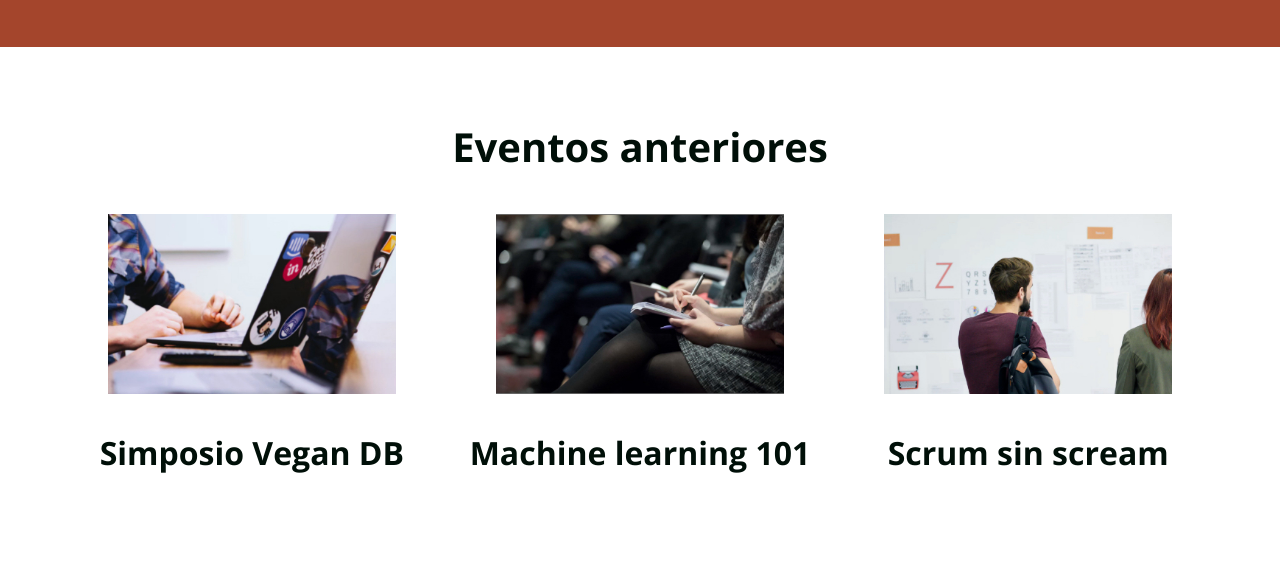
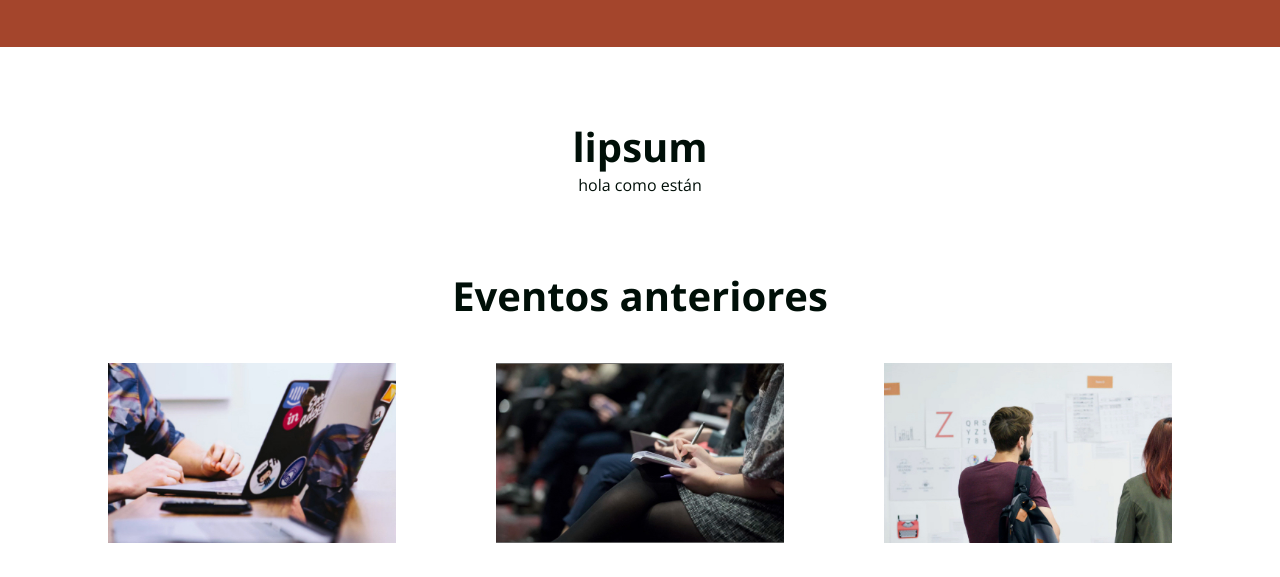
Before and after one commit to altazor2012/meet_coffee, a plain HTML site: page index.html in a window 1280 px wide. Shown: the part 1350-1927 px from the top of the page. Drawn offline with nearby package versions, Linux system fonts and the light colour scheme.

Commit message:
se agregó cambio en el index

```diff
--- a/index.html
+++ b/index.html
@@ -48,6 +48,12 @@
 		</div>
 	</section>
 
+  <section>
+      <h2>lipsum</h2>
+      <p>hola como están</p>
+  </section>
+
+
   <section id="eventos">
   	<h2>Eventos anteriores</h2>
 		<article class="evento">
```
